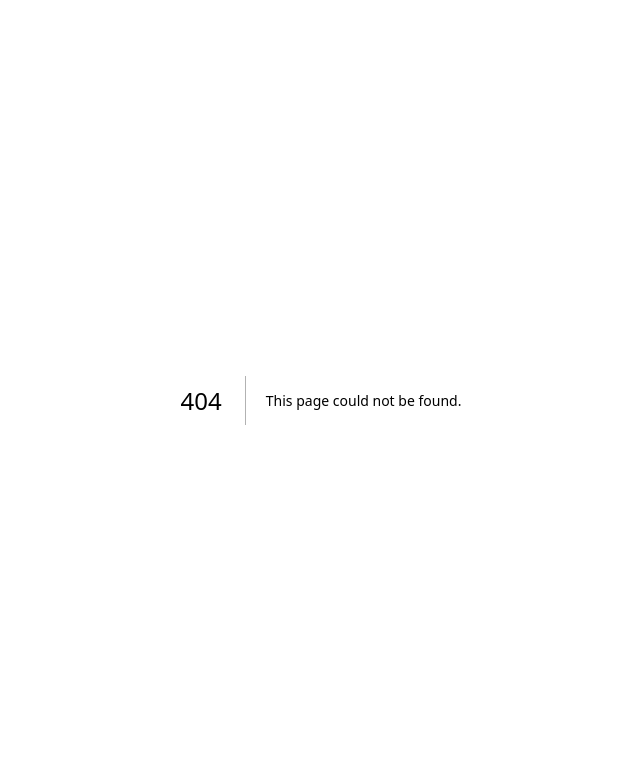
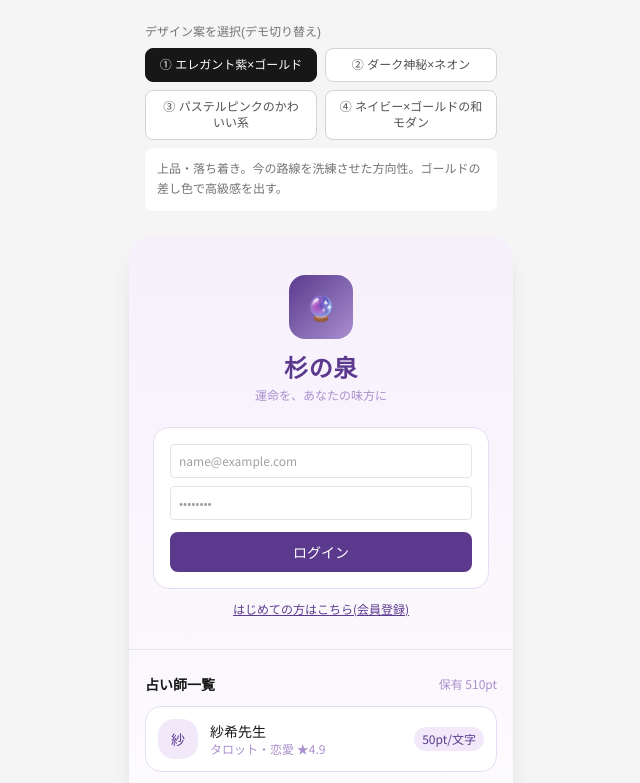
Before and after one commit to konishimasayuki/divination-sp, a Next.js app: page /design-preview in a window 1280 px wide. Before the commit this address had no page. Shown: the top 783 px of the page, without its empty margins (319-959 px from the left). Built offline with nearby package versions, Linux system fonts and the light colour scheme.

Commit message:
デザイン案プレビューページを追加(/design-preview)。4パターン(エレガント紫金/ダーク神秘ネオン/パステルピンク/ネイビー和モダン)をボタンで切り替え可能

```diff
--- /dev/null
+++ b/src/app/design-preview/page.tsx
@@ -0,0 +1,212 @@
+"use client";
+
+import { useState } from "react";
+
+type ThemeKey = "elegant" | "neon" | "pastel" | "wamodern";
+
+const themes: Record<
+  ThemeKey,
+  {
+    label: string;
+    concept: string;
+    fontImport: string;
+    fontClass: string;
+    pageBg: string;
+    cardBg: string;
+    cardBorder: string;
+    primaryBtn: string;
+    accentText: string;
+    subText: string;
+    chipBg: string;
+    logoBg: string;
+    radius: string;
+    heading: string;
+  }
+> = {
+  elegant: {
+    label: "① エレガント紫×ゴールド",
+    concept: "上品・落ち着き。今の路線を洗練させた方向性。ゴールドの差し色で高級感を出す。",
+    fontImport:
+      "https://fonts.googleapis.com/css2?family=Shippori+Mincho:wght@500;700&family=Noto+Sans+JP:wght@400;500&display=swap",
+    fontClass: "font-[Noto_Sans_JP]",
+    pageBg: "bg-gradient-to-b from-[#f6f0fb] to-white",
+    cardBg: "bg-white",
+    cardBorder: "border border-[#e6dcf3]",
+    primaryBtn: "bg-[#5b3a8e] text-white",
+    accentText: "text-[#5b3a8e]",
+    subText: "text-[#a98fce]",
+    chipBg: "bg-[#f1e9fa] text-[#5b3a8e]",
+    logoBg: "bg-gradient-to-br from-[#5b3a8e] to-[#a98fce]",
+    radius: "rounded-2xl",
+    heading: "font-[Shippori_Mincho]",
+  },
+  neon: {
+    label: "② ダーク神秘×ネオン",
+    concept: "夜・宇宙・スピリチュアル感。占い感の強い没入型。若年層・SNS映え重視の方向性。",
+    fontImport:
+      "https://fonts.googleapis.com/css2?family=Cinzel:wght@600;700&family=Noto+Sans+JP:wght@400;500&display=swap",
+    fontClass: "font-[Noto_Sans_JP]",
+    pageBg: "bg-[#0b0714]",
+    cardBg: "bg-[#150e26]",
+    cardBorder: "border border-[#3a2a5c]",
+    primaryBtn: "bg-gradient-to-r from-[#a855f7] to-[#ec4899] text-white",
+    accentText: "text-[#d8b4fe]",
+    subText: "text-[#8b7bab]",
+    chipBg: "bg-[#2a1f47] text-[#d8b4fe]",
+    logoBg: "bg-gradient-to-br from-[#a855f7] to-[#ec4899]",
+    radius: "rounded-xl",
+    heading: "font-[Cinzel]",
+  },
+  pastel: {
+    label: "③ パステルピンクのかわいい系",
+    concept: "親しみやすく明るい。初心者・若い女性層に刺さる、ゆるく可愛いトーン。",
+    fontImport:
+      "https://fonts.googleapis.com/css2?family=Zen+Maru+Gothic:wght@500;700&display=swap",
+    fontClass: "font-[Zen_Maru_Gothic]",
+    pageBg: "bg-gradient-to-b from-[#fff0f6] to-[#fff9fb]",
+    cardBg: "bg-white",
+    cardBorder: "border-2 border-[#ffd6e8]",
+    primaryBtn: "bg-[#ff8fb3] text-white",
+    accentText: "text-[#ff6f9c]",
+    subText: "text-[#ffb3cc]",
+    chipBg: "bg-[#ffe4ef] text-[#ff6f9c]",
+    logoBg: "bg-gradient-to-br from-[#ff8fb3] to-[#ffc2d9]",
+    radius: "rounded-[28px]",
+    heading: "font-[Zen_Maru_Gothic]",
+  },
+  wamodern: {
+    label: "④ ネイビー×ゴールドの和モダン",
+    concept: "大人向け・信頼感重視。老舗感・格式のある占い所のイメージ。",
+    fontImport:
+      "https://fonts.googleapis.com/css2?family=Noto+Serif+JP:wght@500;700&family=Noto+Sans+JP:wght@400;500&display=swap",
+    fontClass: "font-[Noto_Sans_JP]",
+    pageBg: "bg-[#0f1a2e]",
+    cardBg: "bg-[#16233b]",
+    cardBorder: "border border-[#c9a86a]/30",
+    primaryBtn: "bg-[#c9a86a] text-[#0f1a2e]",
+    accentText: "text-[#c9a86a]",
+    subText: "text-[#6f7f9c]",
+    chipBg: "bg-[#c9a86a]/15 text-[#c9a86a]",
+    logoBg: "bg-gradient-to-br from-[#c9a86a] to-[#8a6f3a]",
+    radius: "rounded-lg",
+    heading: "font-[Noto_Serif_JP]",
+  },
+};
+
+const dummyProviders = [
+  { name: "紗希先生", tag: "タロット・恋愛", rating: 4.9, price: "50pt/文字" },
+  { name: "蓮先生", tag: "四柱推命", rating: 4.8, price: "60pt/文字" },
+  { name: "美月先生", tag: "霊感・霊視", rating: 4.7, price: "80pt/文字" },
+];
+
+export default function DesignPreview() {
+  const [active, setActive] = useState<ThemeKey>("elegant");
+  const t = themes[active];
+  const isDark = active === "neon" || active === "wamodern";
+
+  return (
+    <div className="min-h-screen bg-neutral-100 py-6">
+      <link rel="stylesheet" href={t.fontImport} />
+
+      {/* 切り替えセレクター */}
+      <div className="mx-auto mb-6 flex w-full max-w-sm flex-col gap-2 px-4">
+        <p className="text-xs font-medium text-neutral-500">デザイン案を選択(デモ切り替え)</p>
+        <div className="grid grid-cols-2 gap-2">
+          {(Object.keys(themes) as ThemeKey[]).map((key) => (
+            <button
+              key={key}
+              onClick={() => setActive(key)}
+              className={`rounded-lg border px-3 py-2 text-xs ${
+                active === key
+                  ? "border-neutral-900 bg-neutral-900 text-white"
+                  : "border-neutral-300 bg-white text-neutral-600"
+              }`}
+            >
+              {themes[key].label}
+            </button>
+          ))}
+        </div>
+        <p className="rounded-lg bg-white p-3 text-xs leading-relaxed text-neutral-500">
+          {t.concept}
+        </p>
+      </div>
+
+      {/* プレビュー本体 */}
+      <div
+        className={`mx-auto w-full max-w-sm overflow-hidden rounded-3xl shadow-xl ${t.pageBg} ${t.fontClass}`}
+      >
+        {/* ログイン画面プレビュー */}
+        <div className="flex flex-col items-center px-6 pb-8 pt-10">
+          <div
+            className={`mb-3 flex h-16 w-16 items-center justify-center rounded-2xl text-2xl ${t.logoBg}`}
+          >
+            🔮
+          </div>
+          <h1 className={`text-2xl font-bold tracking-wide ${t.accentText} ${t.heading}`}>
+            杉の泉
+          </h1>
+          <p className={`mt-1 text-xs ${t.subText}`}>運命を、あなたの味方に</p>
+
+          <div className={`mt-6 flex w-full flex-col gap-2 p-4 ${t.cardBg} ${t.cardBorder} ${t.radius}`}>
+            <div
+              className={`rounded border px-2 py-2 text-xs ${
+                isDark ? "border-white/10 text-white/40" : "border-neutral-200 text-neutral-400"
+              }`}
+            >
+              name@example.com
+            </div>
+            <div
+              className={`rounded border px-2 py-2 text-xs ${
+                isDark ? "border-white/10 text-white/40" : "border-neutral-200 text-neutral-400"
+              }`}
+            >
+              ••••••••
+            </div>
+            <button className={`mt-1 rounded-lg py-2.5 text-sm font-medium ${t.primaryBtn}`}>
+              ログイン
+            </button>
+          </div>
+          <p className={`mt-3 text-xs underline ${t.accentText}`}>はじめての方はこちら(会員登録)</p>
+        </div>
+
+        <div className={`h-px w-full ${isDark ? "bg-white/10" : "bg-neutral-200"}`} />
+
+        {/* ホーム画面プレビュー */}
+        <div className="flex flex-col gap-3 px-4 py-6">
+          <div className="flex items-center justify-between">
+            <h2 className={`text-sm font-bold ${isDark ? "text-white" : "text-neutral-900"} ${t.heading}`}>
+              占い師一覧
+            </h2>
+            <span className={`text-xs ${t.subText}`}>保有 510pt</span>
+          </div>
+
+          {dummyProviders.map((p) => (
+            <div
+              key={p.name}
+              className={`flex items-center gap-3 p-3 ${t.cardBg} ${t.cardBorder} ${t.radius}`}
+            >
+              <div
+                className={`flex h-10 w-10 items-center justify-center text-sm font-medium ${t.radius} ${t.chipBg}`}
+              >
+                {p.name[0]}
+              </div>
+              <div className="flex-1">
+                <p className={`text-sm font-medium ${isDark ? "text-white" : "text-neutral-900"}`}>
+                  {p.name}
+                </p>
+                <p className={`text-xs ${t.subText}`}>
+                  {p.tag} ★{p.rating}
+                </p>
+              </div>
+              <span className={`rounded-full px-2 py-1 text-xs ${t.chipBg}`}>{p.price}</span>
+            </div>
+          ))}
+
+          <button className={`mt-1 rounded-lg py-2.5 text-sm font-medium ${t.primaryBtn}`}>
+            さっそく占ってみる
+          </button>
+        </div>
+      </div>
+    </div>
+  );
+}
```
